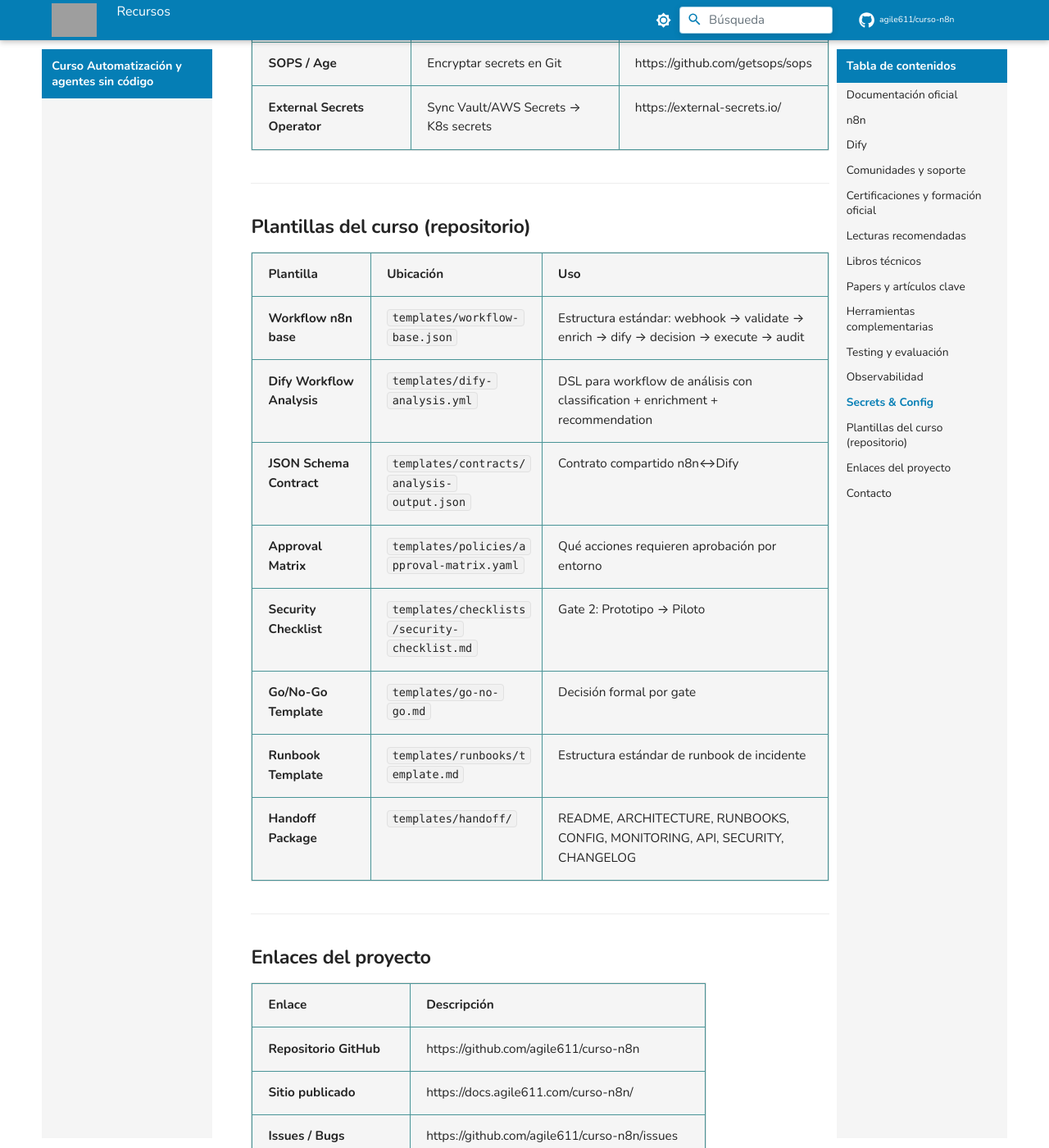
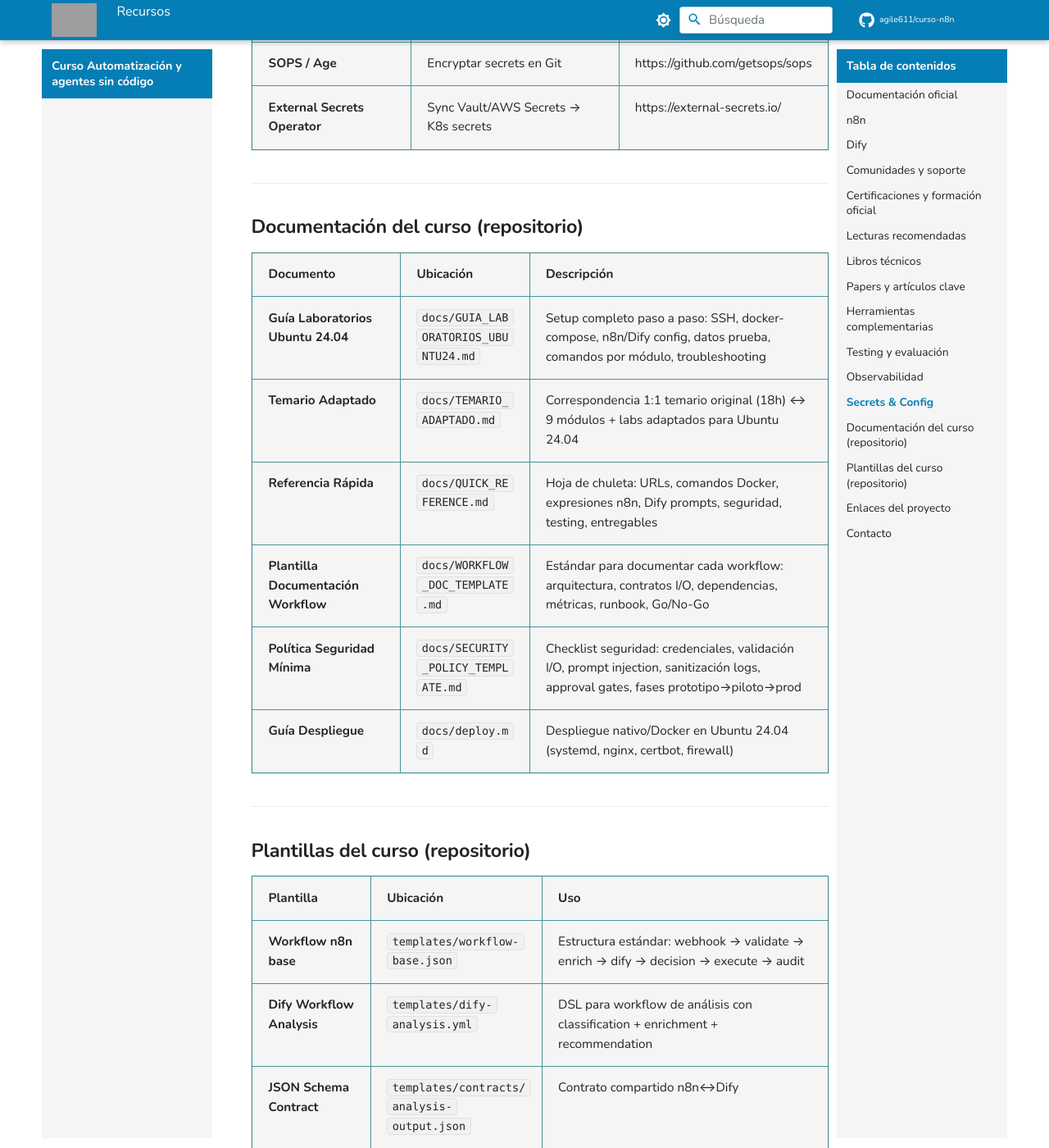
Before and after one commit to agile611/curso-n8n, an MkDocs documentation site: the page built from docs/recursos.md, in a window 1280 px wide and 1400 px high, scrolled down 4812 px. Shown: the whole window at 82% size. Built offline with MkDocs 1.6.1 and Material for MkDocs 9.7.7, drawn with Linux system fonts in a browser that asks for light colours; comment, search, counter and statistics services are not loaded; grey boxes are pictures that could not be loaded.

Commit message:
docs: add course documentation index to recursos and link from main index
- Add "Documentación del curso (repositorio)" section to recursos.md with table
  listing all course docs (GUIA_LABORATORIOS, TEMARIO_ADAPTADO, QUICK_REFERENCE,
  WORKFLOW_DOC_TEMPLATE, SECURITY_POLICY_TEMPLATE, deploy.md)
- Link recursos.md from index.md under "Documentación de apoyo"

```diff
--- a/docs/recursos.md
+++ b/docs/recursos.md
@@ -104,6 +104,19 @@
 
 ---
 
+## Documentación del curso (repositorio)
+
+| Documento | Ubicación | Descripción |
+|-----------|-----------|-------------|
+| **Guía Laboratorios Ubuntu 24.04** | `docs/GUIA_LABORATORIOS_UBUNTU24.md` | Setup completo paso a paso: SSH, docker-compose, n8n/Dify config, datos prueba, comandos por módulo, troubleshooting |
+| **Temario Adaptado** | `docs/TEMARIO_ADAPTADO.md` | Correspondencia 1:1 temario original (18h) ↔ 9 módulos + labs adaptados para Ubuntu 24.04 |
+| **Referencia Rápida** | `docs/QUICK_REFERENCE.md` | Hoja de chuleta: URLs, comandos Docker, expresiones n8n, Dify prompts, seguridad, testing, entregables |
+| **Plantilla Documentación Workflow** | `docs/WORKFLOW_DOC_TEMPLATE.md` | Estándar para documentar cada workflow: arquitectura, contratos I/O, dependencias, métricas, runbook, Go/No-Go |
+| **Política Seguridad Mínima** | `docs/SECURITY_POLICY_TEMPLATE.md` | Checklist seguridad: credenciales, validación I/O, prompt injection, sanitización logs, approval gates, fases prototipo→piloto→prod |
+| **Guía Despliegue** | `docs/deploy.md` | Despliegue nativo/Docker en Ubuntu 24.04 (systemd, nginx, certbot, firewall) |
+
+---
+
 ## Plantillas del curso (repositorio)
 
 | Plantilla | Ubicación | Uso |
```
Also changed, not shown: docs/index.md (+1 -0 lines).
